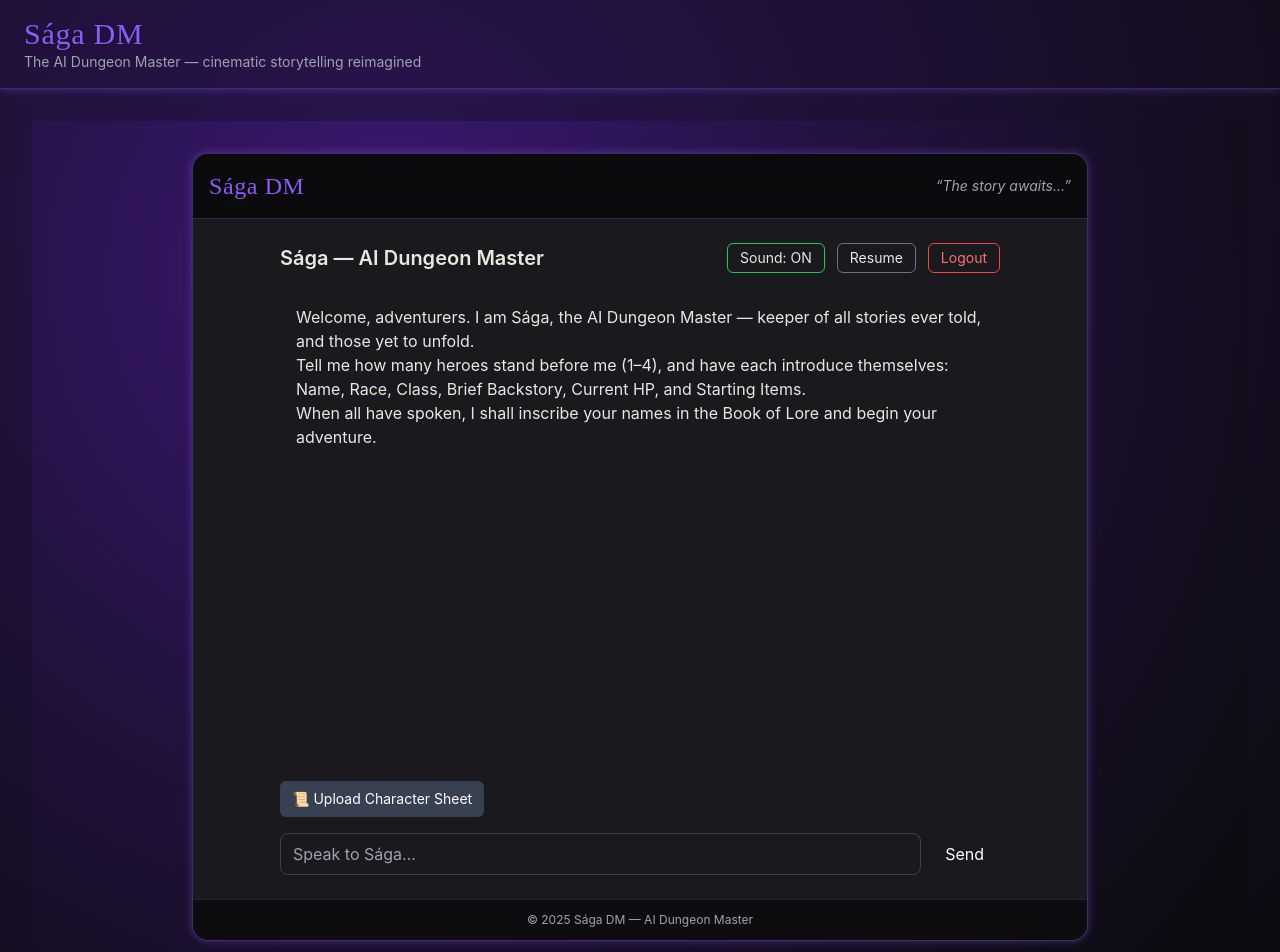
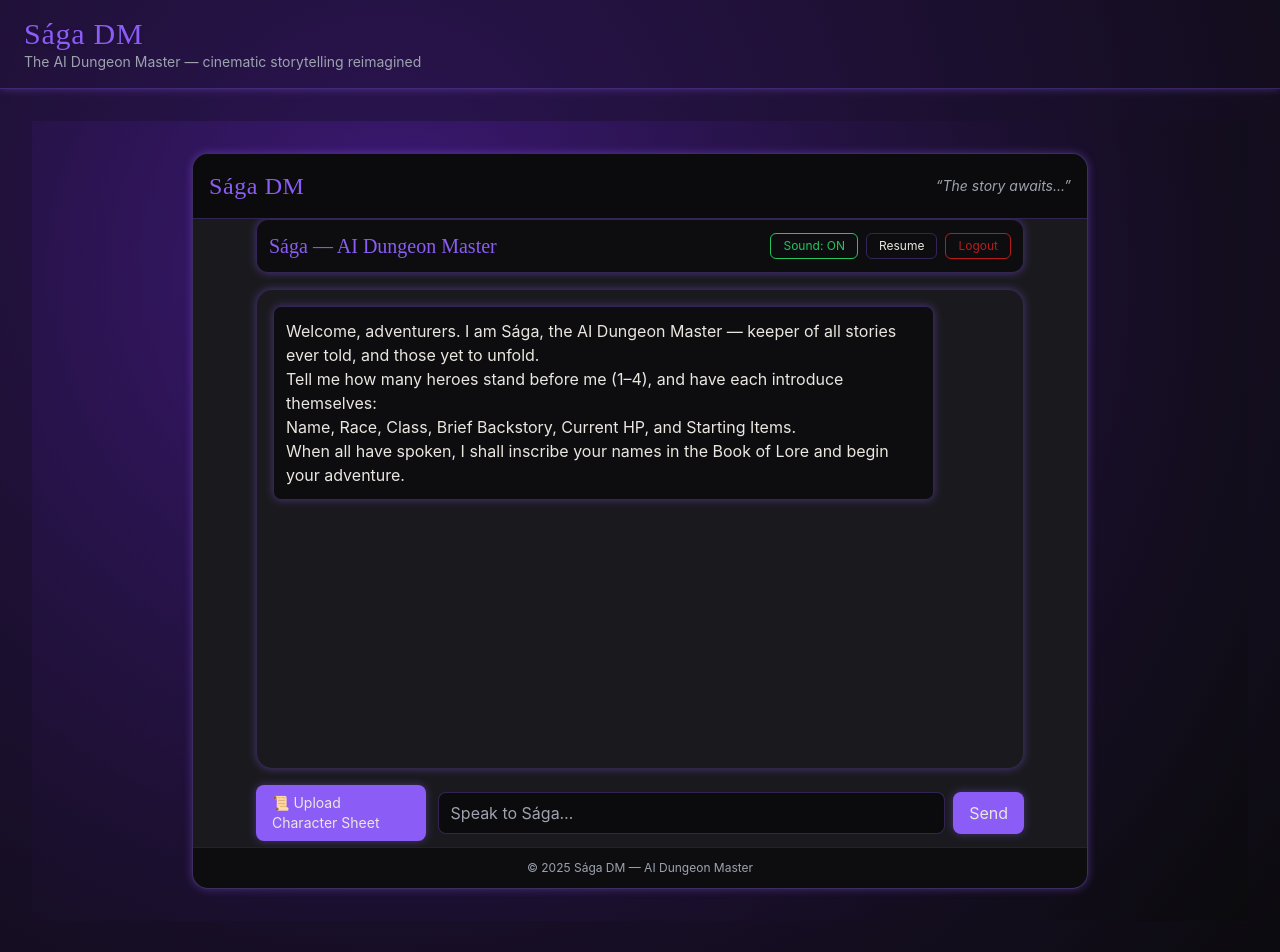
Before and after one commit to ShivKohli/saga-dm-webapp, a Next.js app: page /play in a window 1280 px wide. Shown: the top 952 px of the page. Built offline with nearby package versions, Linux system fonts and the light colour scheme.

Commit message:
Update Chat.tsx

```diff
--- a/components/Chat.tsx
+++ b/components/Chat.tsx
@@ -15,13 +15,13 @@ export default function Chat() {
   ]);
   const [input, setInput] = useState("");
   const [loading, setLoading] = useState(false);
-  const [uploading, setUploading] = useState(false); // 🆕 upload state
+  const [uploading, setUploading] = useState(false);
   const { enqueue, enabled, setEnabled, pause, resume, playing } = useAudioQueue();
   const bottomRef = useRef<HTMLDivElement | null>(null);
 
-  // ───────────────────────────────────────────────
-  // 🧠 Send chat messages to Saga
-  // ───────────────────────────────────────────────
+  // ───────────────────────────────
+  // 🧠 Send chat message to Saga
+  // ───────────────────────────────
   const send = async () => {
     if (!input.trim() || loading) return;
     const userMsg: Msg = { role: "user", content: input.trim() };
@@ -32,15 +32,11 @@ export default function Chat() {
       const res = await fetch("/api/saga", {
         method: "POST",
         headers: { "Content-Type": "application/json" },
-        body: JSON.stringify({
-          history: messages,
-          userMessage: userMsg.content,
-        }),
+        body: JSON.stringify({ history: messages, userMessage: userMsg.content }),
       });
       const data = await res.json();
-      if (data?.text) {
+      if (data?.text)
         setMessages((m) => [...m, { role: "assistant", content: data.text }]);
-      }
       if (Array.isArray(data?.clips) && data.clips.length) {
         enqueue(
           data.clips.map((c: any) => ({
@@ -50,14 +46,14 @@ export default function Chat() {
           }))
         );
       }
-    } catch (e: any) {
+    } catch (e) {
       console.error("Saga send error:", e);
       setMessages((m) => [
         ...m,
         {
           role: "assistant",
           content:
-            "The winds falter… I could not speak that line. Try again.",
+            "🌫️ The winds falter… I could not speak that line. Try again, adventurer.",
         },
       ]);
     } finally {
@@ -65,14 +61,13 @@ export default function Chat() {
     }
   };
 
-  // ───────────────────────────────────────────────
-  // 🧾 Handle Character Sheet Upload
-  // ───────────────────────────────────────────────
+  // ───────────────────────────────
+  // 📜 Upload Character Sheet
+  // ───────────────────────────────
   const handleFileChange = async (e: React.ChangeEvent<HTMLInputElement>) => {
     const file = e.target.files?.[0];
     if (!file) return;
     setUploading(true);
-
     try {
       const formData = new FormData();
       formData.append("file", file);
@@ -92,18 +87,15 @@ export default function Chat() {
           content: `📜 I have received your character sheet **${file.name}** and will keep it in mind during our adventure.`,
         },
       ]);
-    } catch (err: any) {
+    } catch (err) {
       console.error("Upload error:", err);
       setMessages((m) => [
         ...m,
-        {
-          role: "assistant",
-          content: "⚠️ I could not read that parchment. Try again, adventurer.",
-        },
+        { role: "assistant", content: "⚠️ I could not read that parchment. Try again." },
       ]);
     } finally {
       setUploading(false);
-      e.target.value = ""; // reset file input
+      e.target.value = "";
     }
   };
 
@@ -112,26 +104,30 @@ export default function Chat() {
     bottomRef.current?.scrollIntoView({ behavior: "smooth" });
   }, [messages, loading]);
 
-  // ───────────────────────────────────────────────
-  // 💬 UI
-  // ───────────────────────────────────────────────
+  // ───────────────────────────────
+  // 💬 UI Rendering
+  // ───────────────────────────────
   return (
-    <div className="max-w-3xl mx-auto p-6">
-      <header className="flex items-center justify-between mb-4">
-        <h1 className="text-xl font-semibold">Sága — AI Dungeon Master</h1>
-        <div className="flex items-center gap-3 text-sm">
+    <div className="w-full max-w-3xl mx-auto flex flex-col">
+      {/* Header */}
+      <header className="flex items-center justify-between mb-4 p-3 bg-saga-bg/80 border border-saga-accent/30 rounded-xl shadow-glow">
+        <h1 className="font-saga text-xl text-saga-accent">
+          Sága — AI Dungeon Master
+        </h1>
+        <div className="flex items-center gap-2 text-xs">
           <button
             className={clsx(
-              "px-3 py-1 rounded-md border",
-              enabled ? "border-green-500" : "border-gray-500"
+              "px-3 py-1 rounded-md border transition",
+              enabled
+                ? "border-saga-success text-saga-success hover:bg-saga-success/20"
+                : "border-saga-subtext text-saga-subtext hover:bg-saga-panel"
             )}
             onClick={() => setEnabled(!enabled)}
-            title={enabled ? "Sound enabled" : "Sound disabled"}
           >
             {enabled ? "Sound: ON" : "Sound: OFF"}
           </button>
           <button
-            className="px-3 py-1 rounded-md border border-gray-500"
+            className="px-3 py-1 rounded-md border border-saga-accent/30 hover:bg-saga-accent/20 transition"
             onClick={() => (playing ? pause() : resume())}
           >
             {playing ? "Pause" : "Resume"}
@@ -141,29 +137,40 @@ export default function Chat() {
               await fetch("/api/logout", { method: "POST" });
               window.location.href = "/";
             }}
-            className="px-3 py-1 rounded-md border border-red-500 text-red-400 hover:bg-red-500 hover:text-white transition"
+            className="px-3 py-1 rounded-md border border-saga-danger text-saga-danger hover:bg-saga-danger hover:text-saga-text transition"
           >
             Logout
           </button>
         </div>
       </header>
 
-      <div className="bg-saga.card rounded-2xl p-4 space-y-4 min-h-[60vh]">
+      {/* Message Area */}
+      <div className="flex-1 bg-saga-panel rounded-2xl p-4 space-y-4 border border-saga-accent/20 shadow-glow overflow-y-auto min-h-[60vh]">
         {messages.map((m, i) => (
           <div
             key={i}
-            className={m.role === "assistant" ? "text-saga.text" : "text-gray-300"}
+            className={clsx(
+              "p-3 rounded-lg whitespace-pre-wrap max-w-[90%]",
+              m.role === "assistant"
+                ? "bg-saga-bg/80 text-saga-text self-start border border-saga-accent/30 shadow-glow"
+                : "bg-saga-accent/20 text-saga-gold self-end border border-saga-accent/30 ml-auto"
+            )}
           >
-            <p className="whitespace-pre-wrap">{m.content}</p>
+            {m.content}
           </div>
         ))}
-        {loading && <p className="text-sm text-gray-400">Sága composes the next line…</p>}
+        {loading && (
+          <p className="text-sm text-saga-subtext italic">
+            Sága composes the next line…
+          </p>
+        )}
         <div ref={bottomRef} />
       </div>
 
-      {/* 🆕 Upload Button Section */}
-      <div className="mt-3 flex items-center gap-3">
-        <label className="cursor-pointer bg-gray-700 text-white px-3 py-2 rounded-md hover:bg-gray-600 text-sm">
+      {/* Upload + Input Controls */}
+      <div className="mt-4 flex flex-col sm:flex-row items-center gap-3">
+        {/* Upload */}
+        <label className="cursor-pointer btn-saga text-sm flex items-center gap-2">
           {uploading ? "Uploading..." : "📜 Upload Character Sheet"}
           <input
             type="file"
@@ -173,24 +180,29 @@ export default function Chat() {
             disabled={uploading}
           />
         </label>
-      </div>
 
-      <div className="mt-4 flex gap-2">
+        {/* Input */}
+        <div className="flex w-full gap-2">
           <input
-          className="flex-1 rounded-lg border border-gray-700 bg-transparent px-3 py-2 outline-none focus:border-saga.accent"
+            className="
+              flex-1 rounded-lg border border-saga-accent/30 bg-saga-bg
+              px-3 py-2 outline-none focus:border-saga-accent
+              focus:ring-1 focus:ring-saga-accent placeholder-saga-subtext
+            "
             placeholder="Speak to Sága…"
             value={input}
             onChange={(e) => setInput(e.target.value)}
-          onKeyDown={(e) => e.key === "Enter" && send()}
+            onKeyDown={(e) => e.key === 'Enter' && send()}
           />
           <button
             onClick={send}
             disabled={loading}
-          className="rounded-lg bg-saga.accent text-white px-4 py-2 disabled:opacity-50"
+            className="btn-saga px-5 py-2 disabled:opacity-50 disabled:cursor-not-allowed"
           >
             Send
           </button>
         </div>
       </div>
+    </div>
   );
 }
```
Lines whose indentation alone changed are shown as unchanged.
